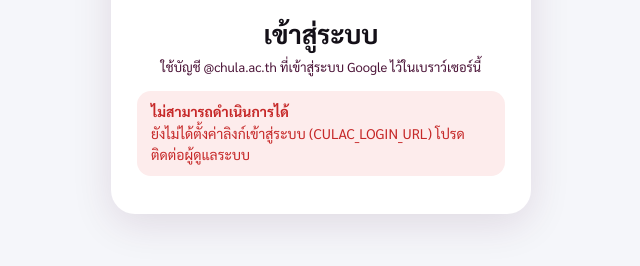
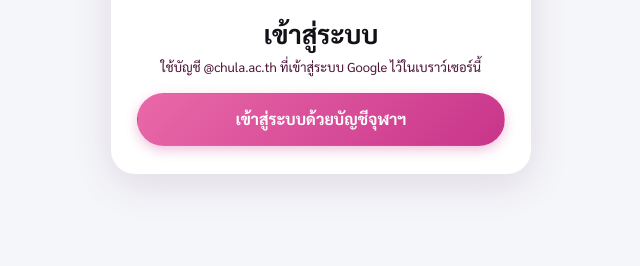
Before and after one commit to Adminculac/CULAC-Human-Resource-Development, a plain HTML site: page index.html in a window 1280 px wide. Shown: the part 190-456 px from the top of the page, without its empty margins (319-959 px from the left). Drawn offline with Linux system fonts and the light colour scheme.

Commit message:
Update index.html

```diff
--- a/index.html
+++ b/index.html
@@ -835,7 +835,7 @@ main{min-width:0;width:100%;box-sizing:border-box}
    CULAC_API_URL   = ลิงก์ Deploy ชุดที่ 1 (ผู้มีสิทธิ์เข้าถึง: ทุกคน)
    CULAC_LOGIN_URL = ลิงก์ Deploy ชุดที่ 2 (ผู้มีสิทธิ์เข้าถึง: ทุกคนในจุฬาลงกรณ์มหาวิทยาลัย) ใช้เข้าสู่ระบบด้วยบัญชีจุฬาฯ */
 window.CULAC_API_URL = '';
-window.CULAC_LOGIN_URL = '';
+window.CULAC_LOGIN_URL = 'https://script.google.com/a/macros/chula.ac.th/s/AKfycbzvpoxwhufPoHrWfepgo3MS4q1hvZQ73ggZ9r-g3EeCz7miIoHNxm85QwP8E-lao3hq/exec';
 </script>
 </head>
 <body>
```
